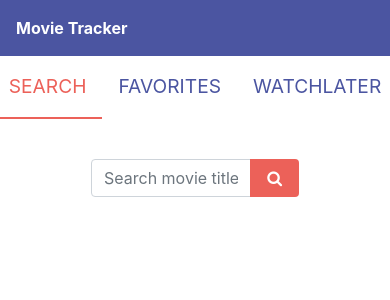
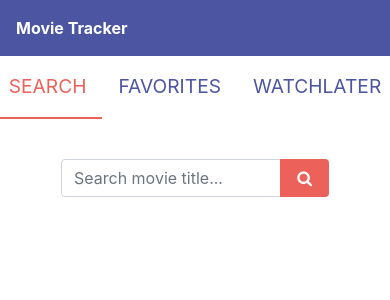
Before and after one commit to sir-radar/movie-tracker, a React (Create React App) app: page / in a window 390 px wide. Shown: the top 300 px of the page. Built offline with nearby package versions, Linux system fonts and the light colour scheme.

Commit message:
add mobile responsive styling

```diff
--- a/src/components/MovieCard.js
+++ b/src/components/MovieCard.js
@@ -53,7 +53,7 @@ const MovieCard = (props) => {
   }
 
   return (
-    <div className="card card-height p-0 col-12 col-md-5 my-2 mx-4">
+    <div className="card card-height p-0 col-12 col-md-5 my-2 mx-md-4">
       <img src={image ? `https://image.tmdb.org/t/p/w500/${image}` : 'no-image.png'} className="card-img-top image-size" alt="..."/>
       <div className="d-flex flex-column justify-content-end card-body">
         <h5 className="card-title">{title}</h5>
--- a/src/components/layout/PageLayout.js
+++ b/src/components/layout/PageLayout.js
@@ -5,9 +5,9 @@ const PageLayout = (props) => {
   return (
     <>
       { props.showNav?<Nav/> : null}
-      <main className="mt-4 p-3 col-8 offset-2">
+      <main className="mt-4 p-3 col-10 col-md-8 offset-1 offset-md-2">
           {props.searchbox}
-        <div className="row px-5">
+        <div className="row px-md-5">
           {props.pageContent}
           {props.loader}
           {props.nodata}
```
